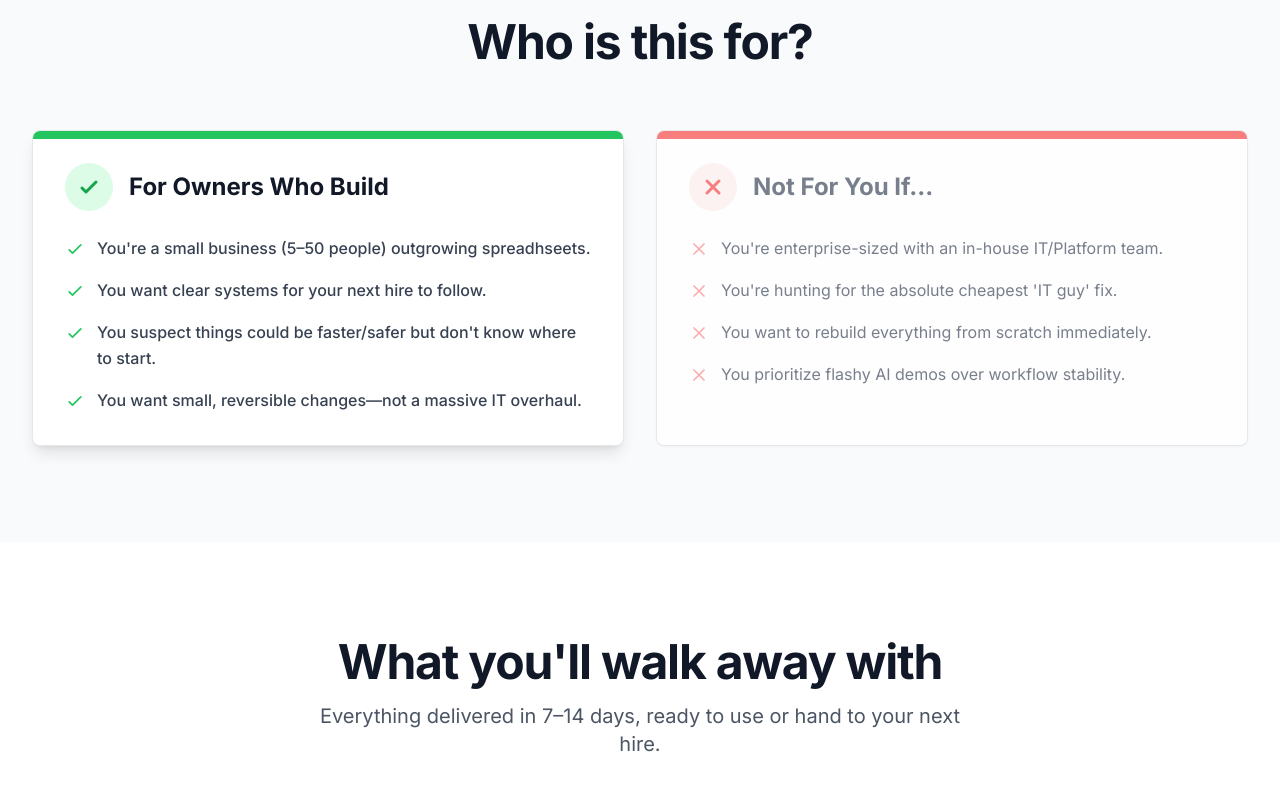
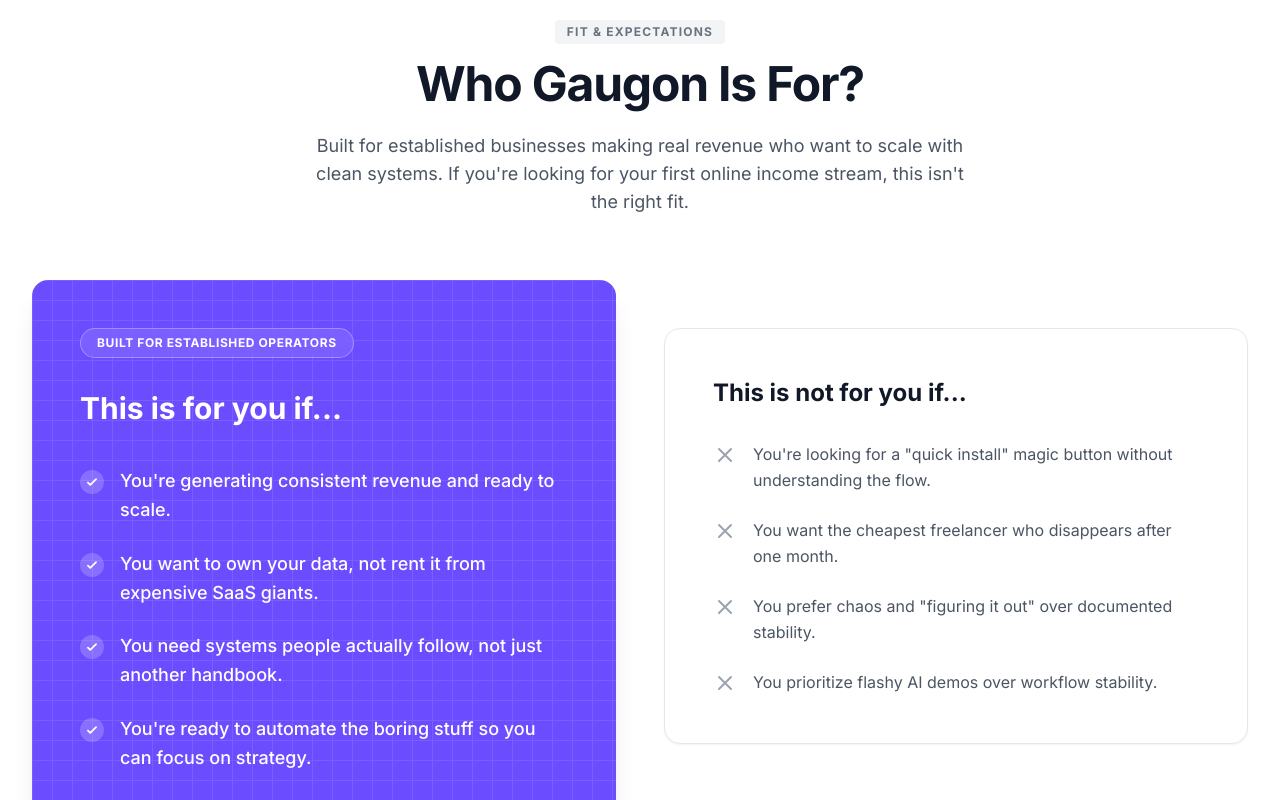
Before and after one commit to ocilab25/gaugon-website, a Next.js app: page / in a window 1280 px wide. Shown: the part 1120-1920 px from the top of the page. Built offline with nearby package versions, Linux system fonts and the light colour scheme.

Commit message:
feat: align who this is for with authority hacker blue style

```diff
--- a/components/sections/WhoThisIsFor.tsx
+++ b/components/sections/WhoThisIsFor.tsx
@@ -1,73 +1,125 @@
 export default function WhoThisIsFor({ id }: { id?: string }) {
-    const goodFit = [
-        "You're a small business (5–50 people) outgrowing spreadhseets.",
-        "You want clear systems for your next hire to follow.",
-        "You suspect things could be faster/safer but don't know where to start.",
-        "You want small, reversible changes—not a massive IT overhaul.",
-    ];
+    return (
+        <section id={id} className="py-24 bg-white px-4 sm:px-6 lg:px-8">
+            <div className="max-w-7xl mx-auto">
+                <div className="text-center mb-16">
+                    <span className="inline-block py-1 px-3 rounded bg-gray-100 text-xs font-bold tracking-widest text-gray-500 uppercase mb-4">
+                        Fit & Expectations
+                    </span>
+                    <h2 className="text-4xl sm:text-5xl font-bold text-gray-900 tracking-tight">
+                        Who Gaugon Is For?
+                    </h2>
+                    <p className="mt-6 max-w-2xl mx-auto text-lg text-gray-600">
+                        Built for established businesses making real revenue who want to scale with
+                        clean systems. If you're looking for your first online income stream, this isn't the right fit.
+                    </p>
+                </div>
 
-    const notAFit = [
-        "You're enterprise-sized with an in-house IT/Platform team.",
-        "You're hunting for the absolute cheapest 'IT guy' fix.",
-        "You want to rebuild everything from scratch immediately.",
-        "You prioritize flashy AI demos over workflow stability.",
-    ];
+                <div className="grid grid-cols-1 lg:grid-cols-2 gap-8 lg:gap-12 items-start">
+                    {/* Blue Card - For You */}
+                    <div className="bg-primary rounded-2xl p-8 sm:p-12 text-white shadow-xl relative overflow-hidden">
+                        {/* Background Texture */}
+                        <div className="absolute inset-0 opacity-10 pointer-events-none"
+                            style={{ backgroundImage: 'linear-gradient(#ffffff 1px, transparent 1px), linear-gradient(90deg, #ffffff 1px, transparent 1px)', backgroundSize: '20px 20px' }}>
+                        </div>
 
-    return (
-        <section id={id} className="py-24 bg-gray-50 px-6 lg:px-8">
-            <div className="max-w-7xl mx-auto">
-                <h2 className="text-4xl sm:text-5xl font-bold text-center text-gray-900 mb-16 tracking-tight">
-                    Who is this for?
-                </h2>
-                <div className="grid grid-cols-1 lg:grid-cols-2 gap-8">
-                    {/* Good Fit - Green Gate */}
-                    <div className="bg-white border text-left rounded-lg shadow-lg relative overflow-hidden group">
-                        <div className="absolute top-0 left-0 right-0 h-2 bg-green-500"></div>
-                        <div className="p-8">
-                            <div className="flex items-center gap-4 mb-6">
-                                <div className="w-12 h-12 rounded-full bg-green-100 flex items-center justify-center shrink-0">
-                                    <svg className="w-6 h-6 text-green-600" fill="none" viewBox="0 0 24 24" stroke="currentColor">
-                                        <path strokeLinecap="round" strokeLinejoin="round" strokeWidth={3} d="M5 13l4 4L19 7" />
+                        <div className="relative z-10">
+                            <span className="inline-block border border-white/30 rounded-full px-4 py-1.5 text-xs font-bold uppercase tracking-wider mb-8 bg-white/10 backdrop-blur-sm">
+                                Built for established operators
+                            </span>
+
+                            <h3 className="text-3xl font-bold mb-10">This is for you if...</h3>
+
+                            <ul className="space-y-6">
+                                <li className="flex gap-4 items-start">
+                                    <div className="w-6 h-6 rounded-full bg-white/20 flex items-center justify-center shrink-0 mt-1">
+                                        <svg className="w-3.5 h-3.5 text-white" fill="none" viewBox="0 0 24 24" stroke="currentColor" strokeWidth={3}>
+                                            <path strokeLinecap="round" strokeLinejoin="round" d="M5 13l4 4L19 7" />
                                         </svg>
                                     </div>
-                                <h3 className="text-2xl font-bold text-gray-900">For Owners Who Build</h3>
+                                    <p className="text-lg leading-relaxed font-medium">
+                                        You're generating consistent revenue and ready to scale.
+                                    </p>
+                                </li>
+                                <li className="flex gap-4 items-start">
+                                    <div className="w-6 h-6 rounded-full bg-white/20 flex items-center justify-center shrink-0 mt-1">
+                                        <svg className="w-3.5 h-3.5 text-white" fill="none" viewBox="0 0 24 24" stroke="currentColor" strokeWidth={3}>
+                                            <path strokeLinecap="round" strokeLinejoin="round" d="M5 13l4 4L19 7" />
+                                        </svg>
                                     </div>
-                            <ul className="space-y-4">
-                                {goodFit.map((item, index) => (
-                                    <li key={index} className="flex items-start">
-                                        <svg className="w-5 h-5 text-green-500 mr-3 mt-1 shrink-0" fill="none" viewBox="0 0 24 24" stroke="currentColor">
-                                            <path strokeLinecap="round" strokeLinejoin="round" strokeWidth={2} d="M5 13l4 4L19 7" />
+                                    <p className="text-lg leading-relaxed font-medium">
+                                        You want to own your data, not rent it from expensive SaaS giants.
+                                    </p>
+                                </li>
+                                <li className="flex gap-4 items-start">
+                                    <div className="w-6 h-6 rounded-full bg-white/20 flex items-center justify-center shrink-0 mt-1">
+                                        <svg className="w-3.5 h-3.5 text-white" fill="none" viewBox="0 0 24 24" stroke="currentColor" strokeWidth={3}>
+                                            <path strokeLinecap="round" strokeLinejoin="round" d="M5 13l4 4L19 7" />
                                         </svg>
-                                        <span className="text-gray-700 font-medium leading-relaxed">{item}</span>
+                                    </div>
+                                    <p className="text-lg leading-relaxed font-medium">
+                                        You need systems people actually follow, not just another handbook.
+                                    </p>
                                 </li>
-                                ))}
+                                <li className="flex gap-4 items-start">
+                                    <div className="w-6 h-6 rounded-full bg-white/20 flex items-center justify-center shrink-0 mt-1">
+                                        <svg className="w-3.5 h-3.5 text-white" fill="none" viewBox="0 0 24 24" stroke="currentColor" strokeWidth={3}>
+                                            <path strokeLinecap="round" strokeLinejoin="round" d="M5 13l4 4L19 7" />
+                                        </svg>
+                                    </div>
+                                    <p className="text-lg leading-relaxed font-medium">
+                                        You're ready to automate the boring stuff so you can focus on strategy.
+                                    </p>
+                                </li>
                             </ul>
+
+                            <div className="mt-12 pt-8 border-t border-white/20">
+                                <p className="text-sm font-bold tracking-widest uppercase opacity-80 mb-1">
+                                    Average Time Saved:
+                                </p>
+                                <p className="text-2xl font-black">15+ HRS/WEEK</p>
+                            </div>
                         </div>
                     </div>
 
-                    {/* Not a Fit - Red Gate */}
-                    <div className="bg-white border text-left rounded-lg shadow-sm relative overflow-hidden opacity-90 hover:opacity-100 transition-opacity">
-                        <div className="absolute top-0 left-0 right-0 h-2 bg-red-400"></div>
-                        <div className="p-8">
-                            <div className="flex items-center gap-4 mb-6">
-                                <div className="w-12 h-12 rounded-full bg-red-50 flex items-center justify-center shrink-0">
-                                    <svg className="w-6 h-6 text-red-400" fill="none" viewBox="0 0 24 24" stroke="currentColor">
-                                        <path strokeLinecap="round" strokeLinejoin="round" strokeWidth={3} d="M6 18L18 6M6 6l12 12" />
+                    {/* White Card - Not For You */}
+                    <div className="bg-white rounded-2xl p-8 sm:p-12 border border-gray-200 shadow-sm md:mt-12">
+                        <h3 className="text-2xl font-bold text-gray-900 mb-8">This is not for you if...</h3>
+
+                        <ul className="space-y-6">
+                            <li className="flex gap-4 items-start">
+                                <svg className="w-6 h-6 text-gray-400 shrink-0 mt-0.5" fill="none" viewBox="0 0 24 24" stroke="currentColor" strokeWidth={2}>
+                                    <path strokeLinecap="round" strokeLinejoin="round" d="M6 18L18 6M6 6l12 12" />
                                 </svg>
-                                </div>
-                                <h3 className="text-2xl font-bold text-gray-500">Not For You If...</h3>
-                            </div>
-                            <ul className="space-y-4">
-                                {notAFit.map((item, index) => (
-                                    <li key={index} className="flex items-start">
-                                        <svg className="w-5 h-5 text-red-300 mr-3 mt-1 shrink-0" fill="none" viewBox="0 0 24 24" stroke="currentColor">
-                                            <path strokeLinecap="round" strokeLinejoin="round" strokeWidth={2} d="M6 18L18 6M6 6l12 12" />
+                                <p className="text-gray-600 leading-relaxed">
+                                    You're looking for a "quick install" magic button without understanding the flow.
+                                </p>
+                            </li>
+                            <li className="flex gap-4 items-start">
+                                <svg className="w-6 h-6 text-gray-400 shrink-0 mt-0.5" fill="none" viewBox="0 0 24 24" stroke="currentColor" strokeWidth={2}>
+                                    <path strokeLinecap="round" strokeLinejoin="round" d="M6 18L18 6M6 6l12 12" />
                                 </svg>
-                                        <span className="text-gray-500 leading-relaxed">{item}</span>
+                                <p className="text-gray-600 leading-relaxed">
+                                    You want the cheapest freelancer who disappears after one month.
+                                </p>
                             </li>
-                                ))}
+                            <li className="flex gap-4 items-start">
+                                <svg className="w-6 h-6 text-gray-400 shrink-0 mt-0.5" fill="none" viewBox="0 0 24 24" stroke="currentColor" strokeWidth={2}>
+                                    <path strokeLinecap="round" strokeLinejoin="round" d="M6 18L18 6M6 6l12 12" />
+                                </svg>
+                                <p className="text-gray-600 leading-relaxed">
+                                    You prefer chaos and "figuring it out" over documented stability.
+                                </p>
+                            </li>
+                            <li className="flex gap-4 items-start">
+                                <svg className="w-6 h-6 text-gray-400 shrink-0 mt-0.5" fill="none" viewBox="0 0 24 24" stroke="currentColor" strokeWidth={2}>
+                                    <path strokeLinecap="round" strokeLinejoin="round" d="M6 18L18 6M6 6l12 12" />
+                                </svg>
+                                <p className="text-gray-600 leading-relaxed">
+                                    You prioritize flashy AI demos over workflow stability.
+                                </p>
+                            </li>
                         </ul>
-                        </div>
                     </div>
                 </div>
             </div>
```
Lines whose indentation alone changed are shown as unchanged.
